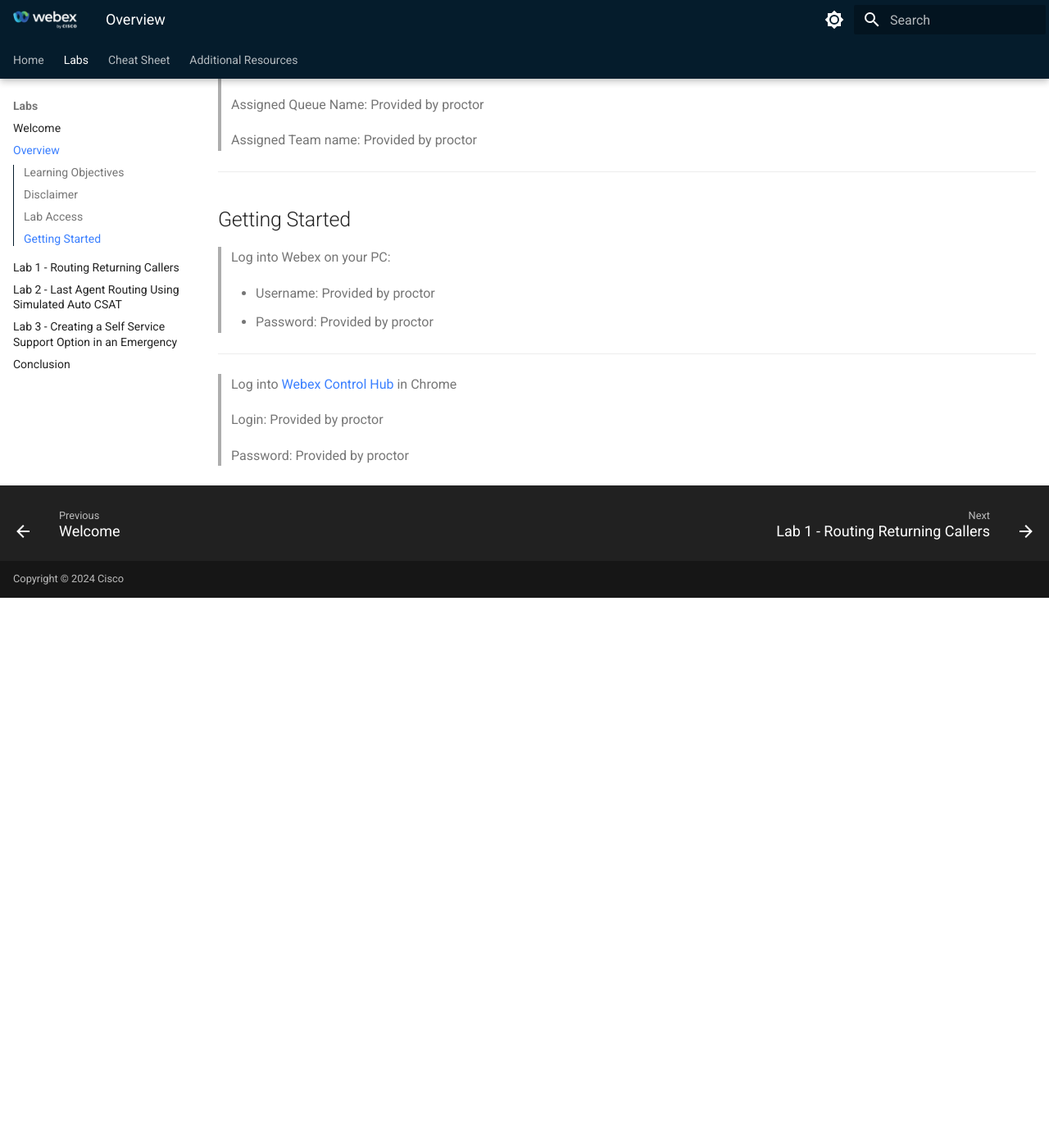
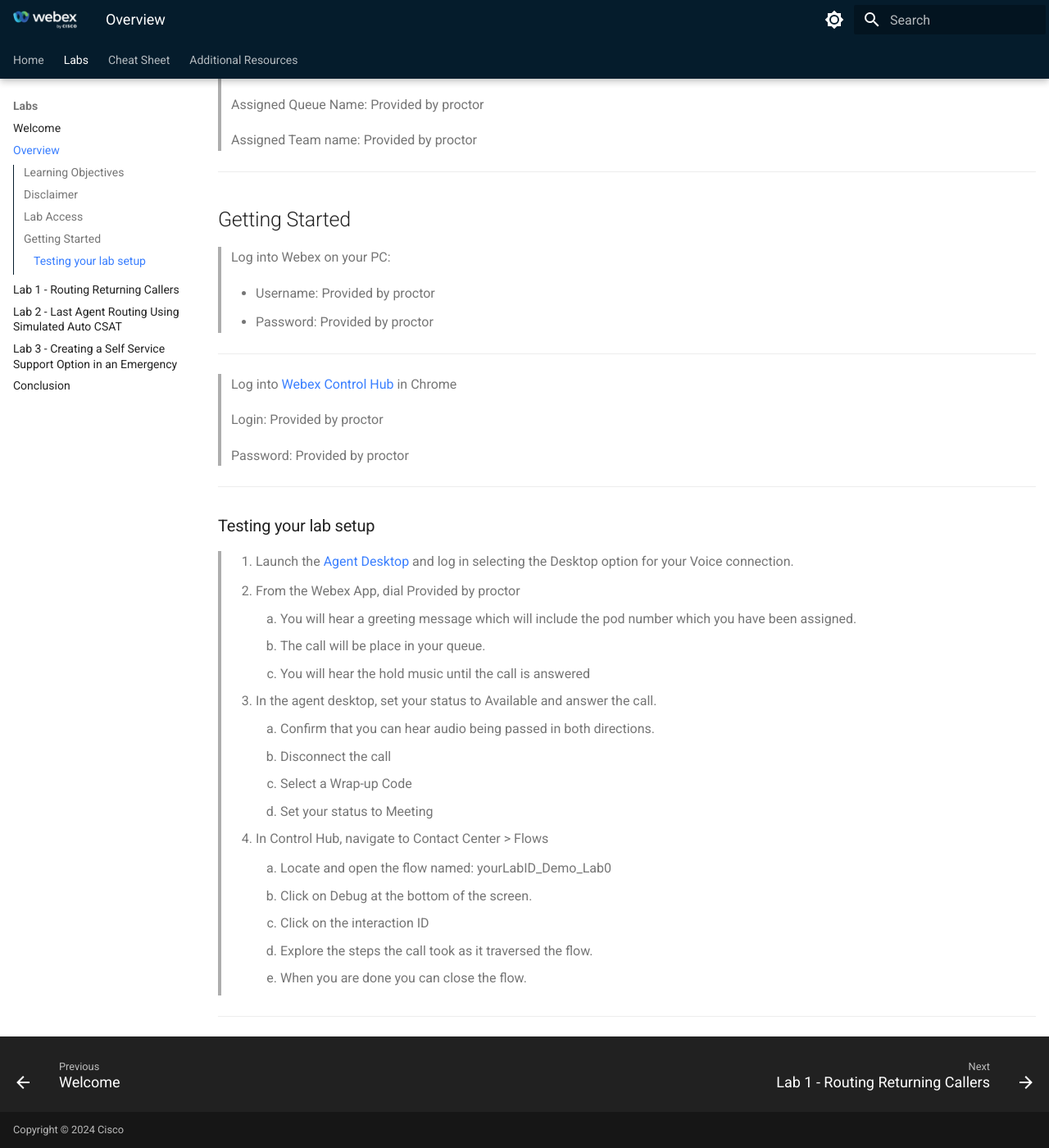
Before and after one commit to WebexCC-SA/LAB-2354, an MkDocs documentation site: the page built from docs/overview.md, in a window 1280 px wide and 1400 px high, scrolled down 761 px. Shown: the whole window at 82% size. Built offline with MkDocs 1.6.1 and Material for MkDocs 9.7.7, drawn with Linux system fonts in a browser that asks for light colours; before the commit the page ends 1490 px from its top, so only the background shows below that.

Commit message:
Adding lab 0 section to Overview

```diff
--- a/docs/overview.md
+++ b/docs/overview.md
@@ -46,4 +46,25 @@
 >
 > Password: <copy><w class="PW">Provided by proctor</w></copy>
 
+---
+### Testing your lab setup
+> 1. Launch the [Agent Desktop](https://desktop.wxcc-us1.cisco.com/){:target="_blank"} and log in selecting the Desktop option for your Voice connection.
+2. From the Webex App, dial <copy><w class="EPDN">Provided by proctor</w></copy>
+      1. You will hear a greeting message which will include the pod number which you have been assigned.
+      2. The call will be place in your queue.
+      3. You will hear the hold music until the call is answered
+3. In the agent desktop, set your status to Available and answer the call.
+      1. Confirm that you can hear audio being passed in both directions.
+      2. Disconnect the call
+      3. Select a Wrap-up Code
+      4. Set your status to Meeting
+4. In Control Hub, navigate to Contact Center > Flows
+      1. Locate and open the flow named: <copy><w class ="POD">yourLabID</w>_Demo_Lab0</copy>
+      2. Click on Debug at the bottom of the screen.
+      3. Click on the interaction ID
+      4. Explore the steps the call took as it traversed the flow.
+      5. When you are done you can close the flow.
+
+---
+
 <script src='../assets/load.js'><script>
```
Also changed, not shown: docs/lab1_returningCustomer.md (+1 -1 lines).
